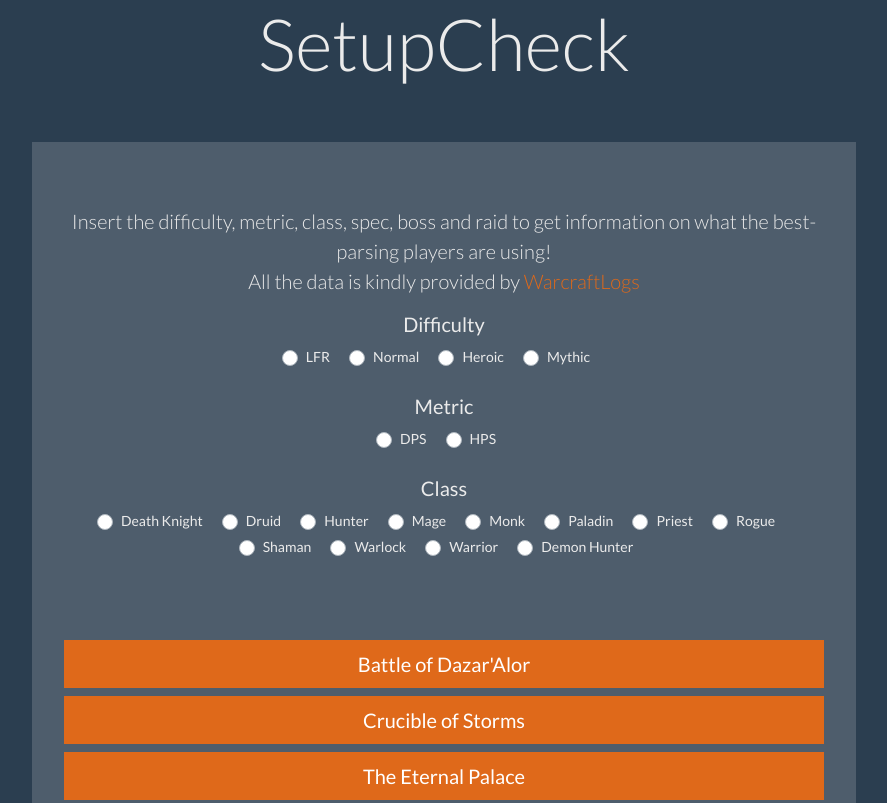
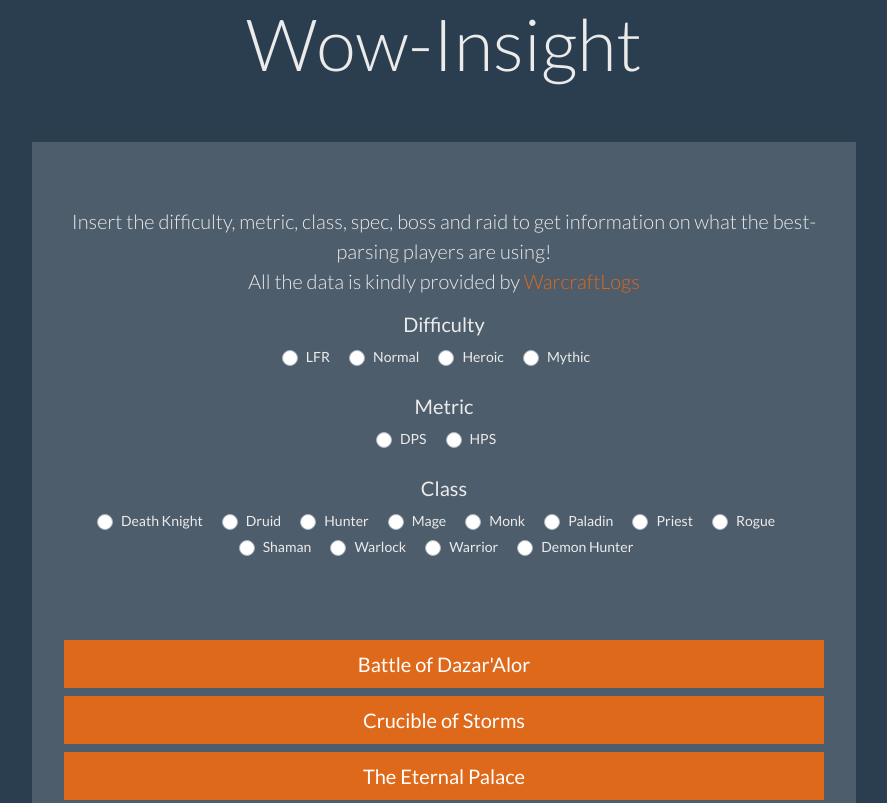
Before and after one commit to Jamesinvi/SetupCheck, a website: page public/index.html in a window 1280 px wide. Shown: the top 803 px of the page, without its empty margins (196-1083 px from the left). Drawn offline with nearby package versions, Linux system fonts and the light colour scheme; some packages are replaced by stand-ins of ours; no server answers; a script that the page names is missing.

Commit message:
new name and title

```diff
--- a/public/index.html
+++ b/public/index.html
@@ -1,7 +1,7 @@
 <!DOCTYPE html>
 
 <head>
-    <title>SetupCheck</title>
+    <title>Wow-Insight</title>
     <meta charset="utf-8" />
     <link rel="stylesheet" href="https://stackpath.bootstrapcdn.com/bootstrap/4.3.1/css/bootstrap.min.css"
         integrity="sha384-ggOyR0iXCbMQv3Xipma34MD+dH/1fQ784/j6cY/iJTQUOhcWr7x9JvoRxT2MZw1T" crossorigin="anonymous">
@@ -27,7 +27,7 @@
     <div class="container-fluid text-center">
         <div class="row content">
             <div class="navbar/header">
-                <h1 class="display-3">SetupCheck</h1>
+                <h1 class="display-3">Wow-Insight</h1>
                 <br>
                 <br>
             </div>
```
